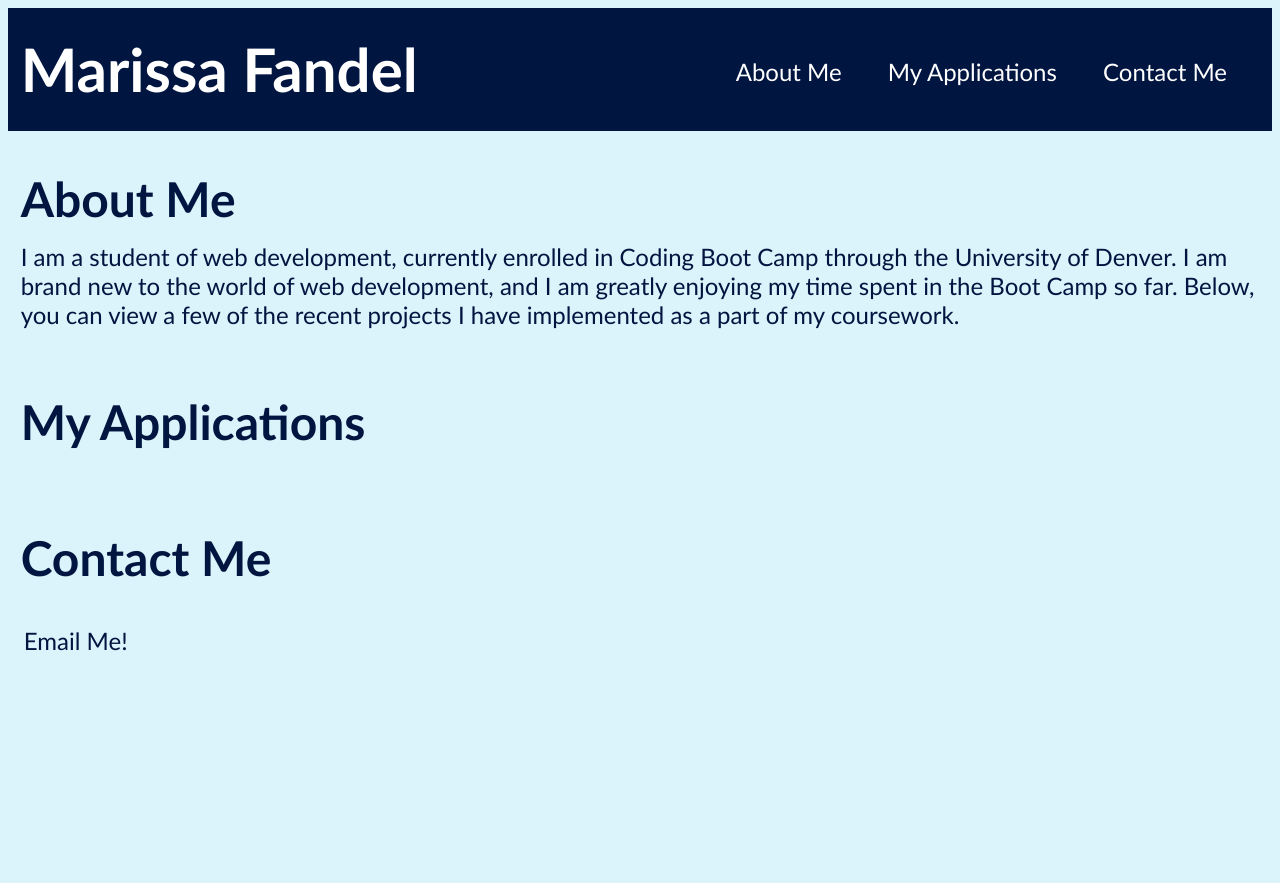
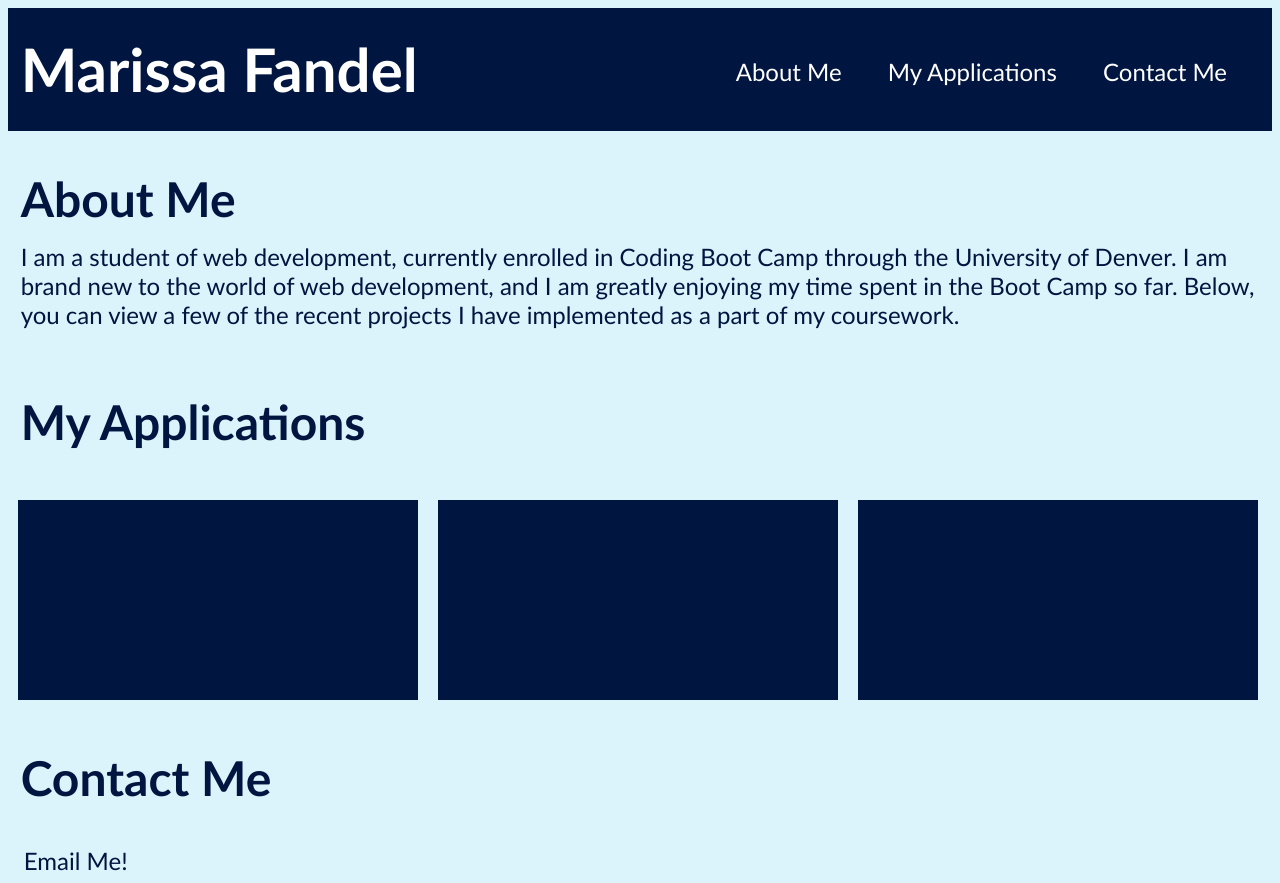
Before and after one commit to mfandel118/Homework-2, a plain HTML site: page index.html in a window 1280 px wide. Before the commit the page ends 800 px from the top, so only its background shows below. Drawn offline with Linux system fonts and the light colour scheme; files that its build step writes are made by us from their sources.

Commit message:
made some changes to stylesheet with tutor's help

```diff
--- a/style.css
+++ b/Assets/css/style.css
@@ -49,18 +49,28 @@ p {
   flex-wrap: wrap;
 }
 
-.card {
-}
-
 #contact-me a {
   color: #001540;
   margin-left: 1.25%;
   text-decoration: none;
 }
 
-@media screen and (max-width: 1048px) {
-  header {
-    display: flex;
-    flex-wrap: wrap;
+.project {
+  width: 200px;
+  height: 200px;
+  margin: 10px;
+  background-color: #001540;
+}
+
+.applications {
+  display: flex;
+  /* flex-direction: column; */
+  flex-wrap: wrap;
+  justify-content: center;
+}
+
+@media screen and (min-width: 600px) {
+  .project {
+    width: 400px;
   }
 }
--- a/index.html
+++ b/index.html
@@ -30,7 +30,11 @@
     </section>
     <section id="my-apps">
       <h2>My Applications</h2>
-      <article class="card"></article>
+      <article class="applications">
+        <div class="project"></div>
+        <div class="project"></div>
+        <div class="project"></div>
+      </article>
     </section>
     <section id="contact-me">
       <h2>Contact Me</h2>
```
Also changed, not shown: 3 other files.
